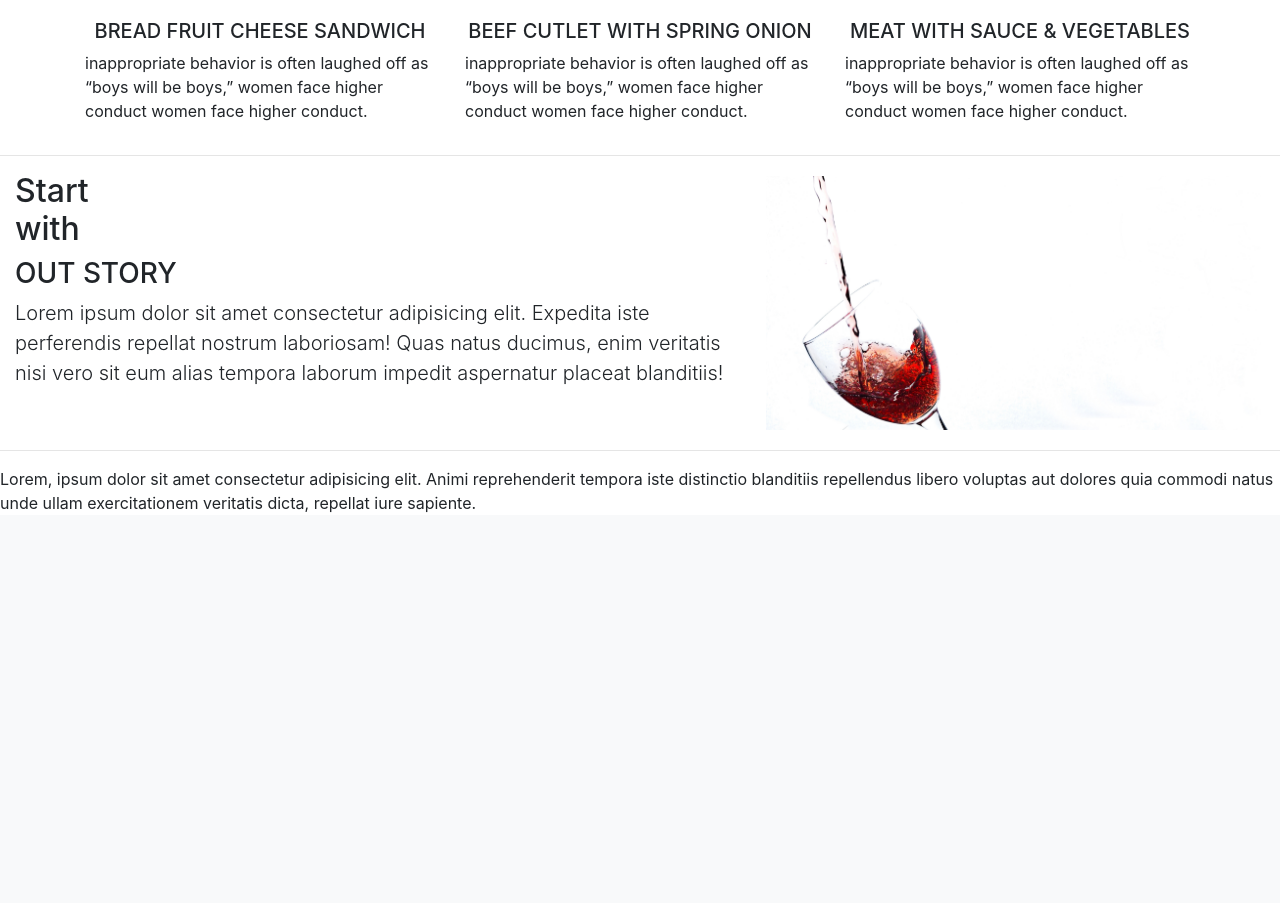
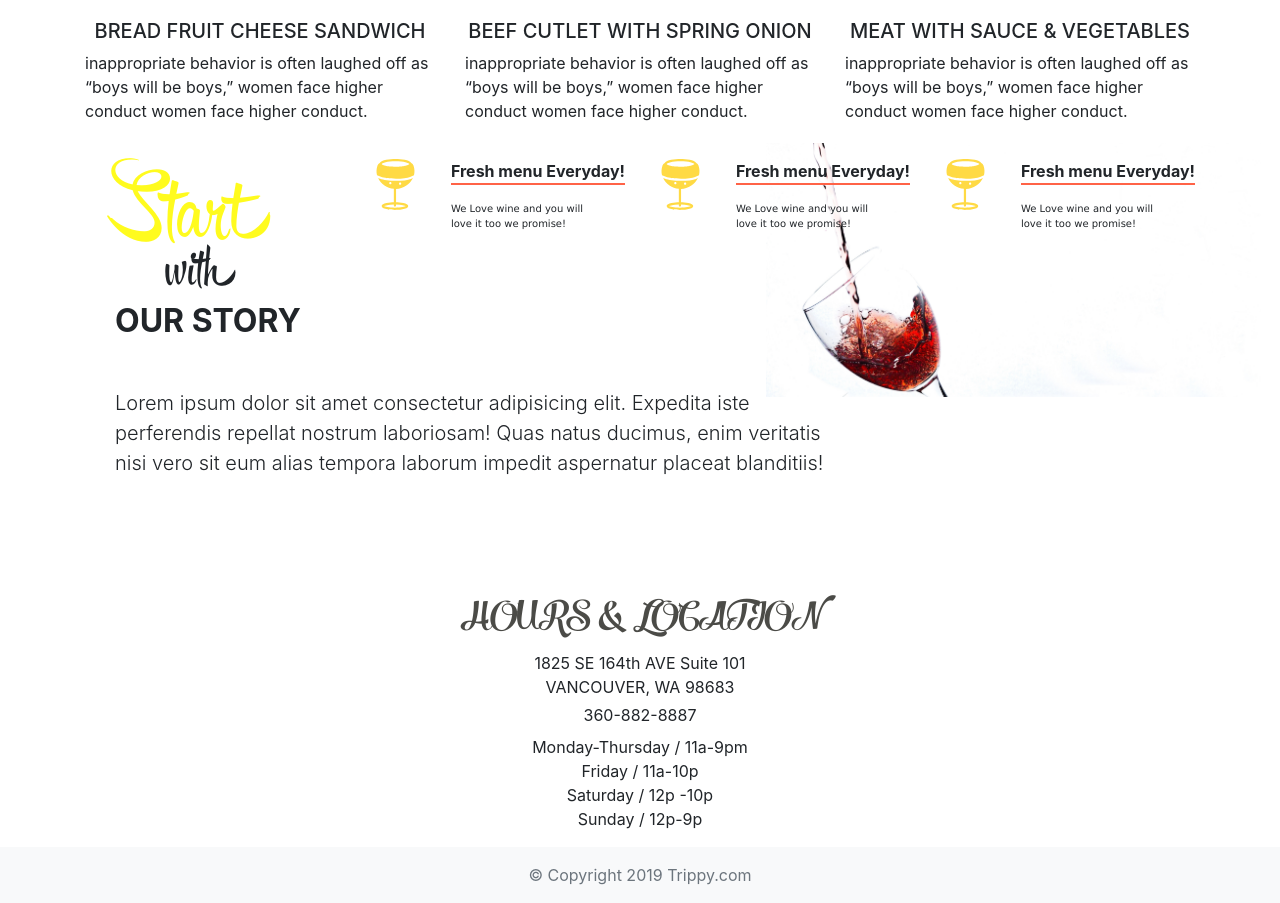
Before and after one commit to comphonia/wildtiger_old, a PHP site: page /play.html in a window 1280 px wide. Shown: the part 1095-1998 px from the top of the page. Before the commit the page ends 1607 px from the top, so only its background shows below. Run offline with PHP 8.4, Linux system fonts and the light colour scheme; some libraries are stand-ins or nearby versions; some web fonts are replaced.

Commit message:
added start with story

```diff
--- a/play.css
+++ b/play.css
@@ -55,7 +55,7 @@
     font-size: 4rem;
 }
 
-.hours{
+.hours {
     font-family: initial;
     font-size: 1.5rem;
 }
@@ -79,9 +79,82 @@
 
 html {
     scroll-behavior: smooth;
-  }
+}
 
+/* Start With Our Stroy */
 
+.p_ourstroy {
+    border-bottom: 2px tomato solid;
+    font-weight: bold;
+}
 
+.p_ourstrory_description {
+    font-size: 10px;
+    font-family: 'Lucida Sans', 'Lucida Sans Regular', 'Lucida Grande', 'Lucida Sans Unicode', Geneva, Verdana, sans-serif;
+}
 
-  /* Start With Our Stroy */
+.our_story_design h2 {
+    font-family: Hipster;
+    color: rgb(255, 251, 30);
+    font-size: 5rem;
+    ;
+}
+
+.our_story_width {
+    font-family: Hipster;
+    font-size: 3rem;
+    position: relative;
+    top: -30px;
+    left: 50px;
+}
+
+.our_story_design h3 {
+    font-weight: bold;
+    font-size: 2rem;
+    position: relative;
+    top: -40px;
+}
+
+.hours_location {
+    font-family: Salamander;
+    color: #4b4b47;
+    font-size: 2.5rem;
+}
+
+footer {
+    background: #f8f9fa!important;
+}
+
+/* // Small devices (landscape phones, 576px and up) */
+
+@media (max-width: 576px) {
+    .display {
+        display: none;
+    }
+}
+
+/* // Medium devices (tablets, 768px and up) */
+
+@media (max-width: 768px) {
+    .display {
+        display: none;
+    }
+}
+
+/* // Large devices (desktops, 992px and up) */
+
+@media (max-width: 992px) {
+    .display {
+        display: none;
+    }
+}
+
+/* // Extra large devices (large desktops, 1200px and up) */
+
+@media (min-width: 1000px) {
+    .our_story_design {
+        position: relative;
+        left: 100px;
+        top: 35px;
+    }
+}
--- a/play.html
+++ b/play.html
@@ -86,15 +86,15 @@
             </div>
         </div>
     </div>
-
-    <hr>
+<!--  -->
 
     <div class="container-fluid">
 
         <div class="row featurette">
-            <div class="col-md-7">
-                <h2 class="featurette-heading">Start </br> with</h2>
-                <h3>OUT STORY</h3>
+            <div class="col-md-7 our_story_design">
+                <h2 class="featurette-heading " style="padding: 0px; margin: 0px">Start</h2>
+                <p style="padding: 0px; margin: 0px" class="our_story_width">with</p>
+                <h3>OUR STORY</h3>
                 <p class="lead">Lorem ipsum dolor sit amet consectetur adipisicing elit. Expedita iste perferendis
                     repellat
                     nostrum laboriosam! Quas natus ducimus, enim veritatis nisi vero sit eum alias tempora laborum
@@ -106,11 +106,72 @@
             </div>
         </div>
     </div>
-    <hr>
 
-    <div>Lorem, ipsum dolor sit amet consectetur adipisicing elit. Animi reprehenderit tempora iste distinctio
-        blanditiis repellendus libero voluptas aut dolores quia commodi natus unde ullam exercitationem veritatis
-        dicta, repellat iure sapiente.</div>
+    <div class="container" style="position: relative; top: -300px;">
+        <div class="row justify-content-end display">
+            <div class="col-3">
+                <img src="assets/Images/glass.svg" alt="" style="width: 20%">
+                <div style="float: right">
+                    <p class="p_ourstroy">Fresh menu Everyday!
+                        <p class="p_ourstrory_description">
+                            We Love wine and you will
+                            <br>
+                            love it too we promise!
+                        </p>
+                    </p>
+                </div>
+            </div>
+            <div class="col-3">
+                <img src="assets/Images/glass.svg" alt="" style="width: 20%">
+                <div style="float: right">
+                    <p class="p_ourstroy">Fresh menu Everyday!
+                        <p class="p_ourstrory_description">
+                            We Love wine and you will
+                            <br>
+                            love it too we promise!
+                        </p>
+                    </p>
+                </div>
+            </div>
+            <div class="col-3">
+                <img src="assets/Images/glass.svg" alt="" style="width: 20%">
+                <div style="float: right">
+                    <p class="p_ourstroy">Fresh menu Everyday!
+                        <p class="p_ourstrory_description">
+                            We Love wine and you will
+                            <br>
+                            love it too we promise!
+                        </p>
+                    </p>
+                </div>
+            </div>
+        </div>
+    </div>
+
+
+    <!-- A -->
+    <div class="container text-center mt-5">
+        <h2 class="hours_location">HOURS & LOCATION</h2>
+        <address class="mb-1"> 1825 SE 164th AVE Suite 101
+            <br>
+            VANCOUVER, WA 98683 </address>
+        <a>360-882-8887</a>
+        <p class="mt-2">
+            Monday-Thursday / 11a-9pm
+            <br>
+            Friday / 11a-10p
+            <br>
+            Saturday / 12p -10p
+            <br>
+            Sunday / 12p-9p
+
+        </p>
+    </div>
+    <footer class="footer mt-auto py-3">
+        <div class="container text-center">
+            <span class="text-muted ">&copy; Copyright 2019 Trippy.com</span>
+        </div>
+    </footer>
 
     <!-- Optional JavaScript -->
     <!-- jQuery first, then Popper.js, then Bootstrap JS -->
```
Also changed, not shown: assets/Images/glass.svg (added).
